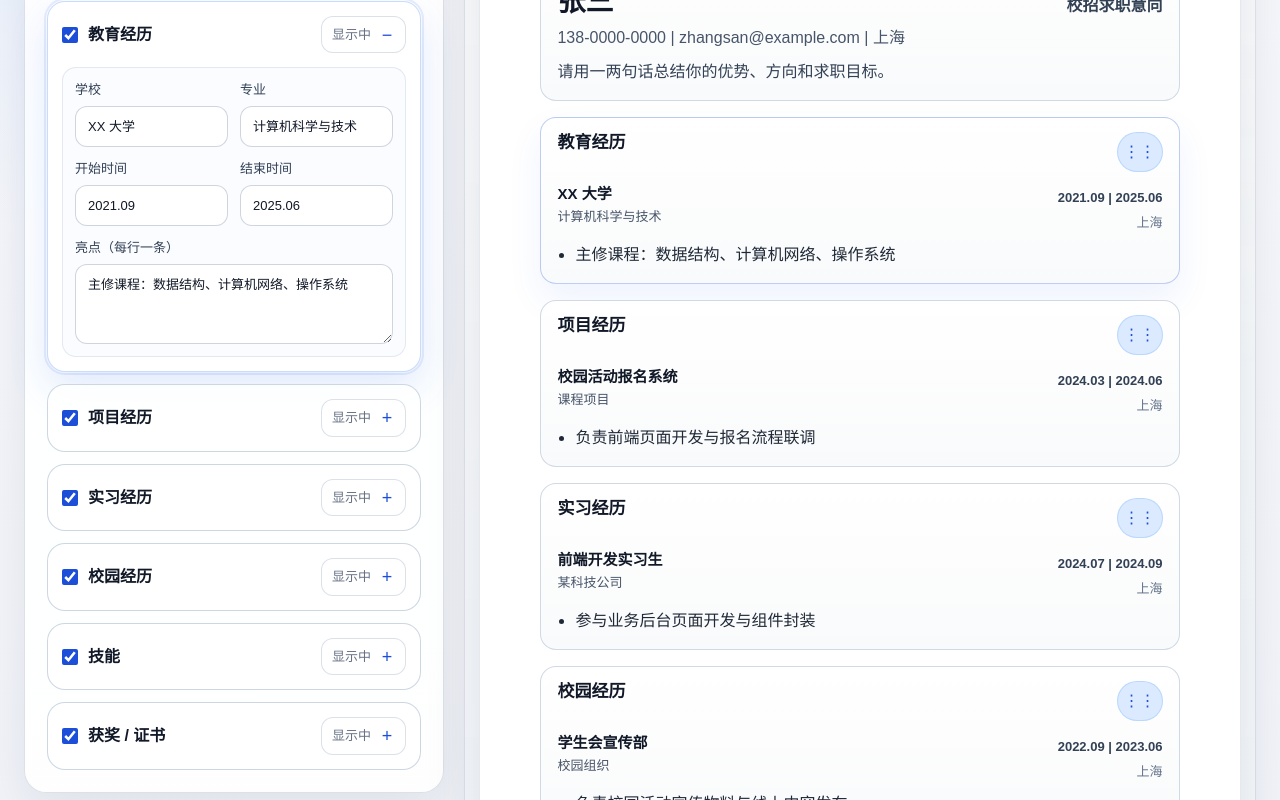
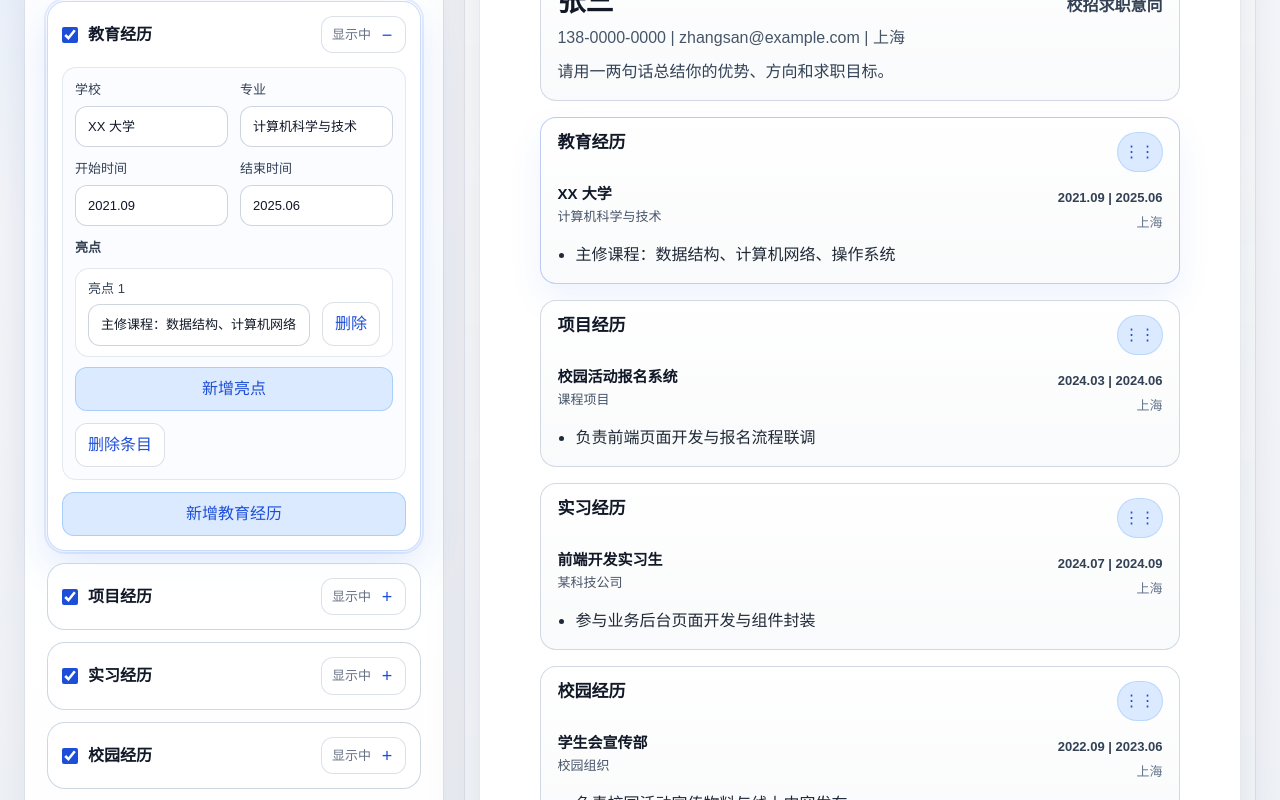
Before and after one commit to yzhiheng05/resume-builder, a React (Vite) app: page / in a window 1280 px wide. Both pictures are taken after a click on the element 860 px from the left and 558 px from the top of the page. Shown: the part 358-1158 px from the top of the page. Built offline with nearby package versions, Linux system fonts and the light colour scheme.

Commit message:
feat: refine experience editing

```diff
--- a/src/App.tsx
+++ b/src/App.tsx
@@ -14,6 +14,8 @@ const sectionLabels: Record<SectionId, string> = {
   skills: "技能",
   awards: "获奖 / 证书"
 };
+
+type TimelineSectionId = "education" | "projects" | "internships" | "campus";
 
 function SectionCard({
   title,
@@ -73,6 +75,101 @@ function getAdjacentVisibleSectionId(sectionOrder: SectionId[], visibleSectionId
   }
 
   return visibleSectionIds[visibleIndex + 1] ?? visibleSectionIds[visibleIndex - 1] ?? null;
+}
+
+function EmptyDraftNote({ text }: { text: string }) {
+  return <p className="editor-empty-note">{text}</p>;
+}
+
+function BulletListEditor({
+  items,
+  onChangeItem,
+  onRemoveItem,
+  onAddItem
+}: {
+  items: string[];
+  onChangeItem: (index: number, value: string) => void;
+  onRemoveItem: (index: number) => void;
+  onAddItem: () => void;
+}) {
+  return (
+    <div className="field-stack form-span-full">
+      <span className="field-stack__label">亮点</span>
+      {items.length === 0 ? <EmptyDraftNote text="暂无亮点，可点击下方新增。" /> : null}
+      <div className="section-list section-list--nested">
+        {items.map((item, index) => (
+          <div key={`bullet-${index}`} className="inline-row inline-row--stacked">
+            <label className="inline-row__field">
+              亮点 {index + 1}
+              <input
+                aria-label={`亮点 ${index + 1}`}
+                value={item}
+                onChange={(event) => onChangeItem(index, event.target.value)}
+              />
+            </label>
+            <button
+              type="button"
+              className="ghost-button"
+              aria-label={`删除亮点 ${index + 1}`}
+              onClick={() => onRemoveItem(index)}
+            >
+              删除
+            </button>
+          </div>
+        ))}
+      </div>
+      <button type="button" className="secondary-button" onClick={onAddItem}>
+        新增亮点
+      </button>
+    </div>
+  );
+}
+
+function SimpleListEditor({
+  items,
+  itemLabel,
+  addLabel,
+  emptyNote,
+  onChangeItem,
+  onRemoveItem,
+  onAddItem
+}: {
+  items: string[];
+  itemLabel: string;
+  addLabel: string;
+  emptyNote: string;
+  onChangeItem: (index: number, value: string) => void;
+  onRemoveItem: (index: number) => void;
+  onAddItem: () => void;
+}) {
+  return (
+    <div className="section-list">
+      {items.length === 0 ? <EmptyDraftNote text={emptyNote} /> : null}
+      {items.map((item, index) => (
+        <div key={`${itemLabel}-${index}`} className="inline-row">
+          <label className="inline-row__field">
+            {itemLabel} {index + 1}
+            <input
+              aria-label={`${itemLabel} ${index + 1}`}
+              value={item}
+              onChange={(event) => onChangeItem(index, event.target.value)}
+            />
+          </label>
+          <button
+            type="button"
+            className="ghost-button"
+            aria-label={`删除${itemLabel} ${index + 1}`}
+            onClick={() => onRemoveItem(index)}
+          >
+            删除
+          </button>
+        </div>
+      ))}
+      <button type="button" className="secondary-button" onClick={onAddItem}>
+        {addLabel}
+      </button>
+    </div>
+  );
 }
 
 export default function App() {
@@ -206,6 +303,45 @@ export default function App() {
     setActiveSectionId(sectionId);
   }
 
+  function updateTimelineBullets(
+    sectionId: TimelineSectionId,
+    entryIndex: number,
+    updater: (bullets: string[]) => string[]
+  ) {
+    const entry = resume[sectionId][entryIndex];
+
+    if (!entry) {
+      return;
+    }
+
+    updateTimelineEntry(sectionId, entryIndex, {
+      bullets: updater(entry.bullets)
+    });
+  }
+
+  function updateBulletItem(
+    sectionId: TimelineSectionId,
+    entryIndex: number,
+    bulletIndex: number,
+    value: string
+  ) {
+    updateTimelineBullets(sectionId, entryIndex, (bullets) => {
+      const next = [...bullets];
+      next[bulletIndex] = value;
+      return next;
+    });
+  }
+
+  function addBulletItem(sectionId: TimelineSectionId, entryIndex: number) {
+    updateTimelineBullets(sectionId, entryIndex, (bullets) => [...bullets, ""]);
+  }
+
+  function removeBulletItem(sectionId: TimelineSectionId, entryIndex: number, bulletIndex: number) {
+    updateTimelineBullets(sectionId, entryIndex, (bullets) =>
+      bullets.filter((_, currentIndex) => currentIndex !== bulletIndex)
+    );
+  }
+
   return (
     <div className="app-shell">
       <HeaderBar onReset={reset} />
@@ -322,24 +458,36 @@ export default function App() {
                               }
                             />
                           </label>
-                          <label className="form-span-full">
-                            亮点（每行一条）
-                            <textarea
-                              rows={3}
-                              value={entry.bullets.join("\n")}
-                              onChange={(event) =>
-                                updateTimelineEntry("education", index, {
-                                  bullets: event.target.value
-                                    .split("\n")
-                                    .map((line) => line.trim())
-                                    .filter(Boolean)
-                                })
+                          <BulletListEditor
+                            items={entry.bullets}
+                            onChangeItem={(bulletIndex, value) =>
+                              updateBulletItem("education", index, bulletIndex, value)
                             }
+                            onRemoveItem={(bulletIndex) =>
+                              removeBulletItem("education", index, bulletIndex)
+                            }
+                            onAddItem={() => addBulletItem("education", index)}
                           />
-                          </label>
+                        </div>
+                        <div className="list-item__actions">
+                          <button
+                            type="button"
+                            className="ghost-button"
+                            aria-label={`删除教育经历条目 ${index + 1}`}
+                            onClick={() => removeTimelineEntry("education", index)}
+                          >
+                            删除条目
+                          </button>
                         </div>
                       </article>
                     ))}
+                    <button
+                      type="button"
+                      className="secondary-button"
+                      onClick={() => addTimelineEntry("education")}
+                    >
+                      新增教育经历
+                    </button>
                   </div>
                 ) : null}
 
@@ -394,28 +542,28 @@ export default function App() {
                             />
                           </label>
                           <label className="form-span-full">
-                            亮点（每行一条）
-                            <textarea
-                              rows={4}
-                              value={entry.bullets.join("\n")}
-                              onChange={(event) =>
-                                updateTimelineEntry(sectionId, index, {
-                                  bullets: event.target.value
-                                    .split("\n")
-                                    .map((line) => line.trim())
-                                    .filter(Boolean)
-                                })
+                            <BulletListEditor
+                              items={entry.bullets}
+                              onChangeItem={(bulletIndex, value) =>
+                                updateBulletItem(sectionId, index, bulletIndex, value)
                               }
+                              onRemoveItem={(bulletIndex) =>
+                                removeBulletItem(sectionId, index, bulletIndex)
+                              }
+                              onAddItem={() => addBulletItem(sectionId, index)}
                             />
                           </label>
                         </div>
+                        <div className="list-item__actions">
                           <button
                             type="button"
                             className="ghost-button"
+                            aria-label={`删除${sectionLabels[sectionId]}条目 ${index + 1}`}
                             onClick={() => removeTimelineEntry(sectionId, index)}
                           >
                             删除条目
                           </button>
+                        </div>
                       </article>
                     ))}
                     <button
@@ -429,47 +577,27 @@ export default function App() {
                 ) : null}
 
                 {sectionId === "skills" ? (
-                  <div className="section-list">
-                    {resume.skills.map((skill, index) => (
-                      <div key={`${skill}-${index}`} className="inline-row">
-                        <label className="inline-row__field">
-                          技能 {index + 1}
-                          <input
-                            value={skill}
-                            onChange={(event) => updateSkill(index, event.target.value)}
+                  <SimpleListEditor
+                    items={resume.skills}
+                    itemLabel="技能"
+                    addLabel="新增技能"
+                    emptyNote="暂无技能，可点击下方新增。"
+                    onChangeItem={updateSkill}
+                    onRemoveItem={removeSkill}
+                    onAddItem={addSkill}
                   />
-                        </label>
-                        <button type="button" className="ghost-button" onClick={() => removeSkill(index)}>
-                          删除
-                        </button>
-                      </div>
-                    ))}
-                    <button type="button" className="secondary-button" onClick={addSkill}>
-                      新增技能
-                    </button>
-                  </div>
                 ) : null}
 
                 {sectionId === "awards" ? (
-                  <div className="section-list">
-                    {resume.awards.map((award, index) => (
-                      <div key={`${award}-${index}`} className="inline-row">
-                        <label className="inline-row__field">
-                          条目 {index + 1}
-                          <input
-                            value={award}
-                            onChange={(event) => updateAward(index, event.target.value)}
+                  <SimpleListEditor
+                    items={resume.awards}
+                    itemLabel="获奖 / 证书"
+                    addLabel="新增获奖 / 证书"
+                    emptyNote="暂无获奖或证书，可点击下方新增。"
+                    onChangeItem={updateAward}
+                    onRemoveItem={removeAward}
+                    onAddItem={addAward}
                   />
-                        </label>
-                        <button type="button" className="ghost-button" onClick={() => removeAward(index)}>
-                          删除
-                        </button>
-                      </div>
-                    ))}
-                    <button type="button" className="secondary-button" onClick={addAward}>
-                      新增获奖 / 证书
-                    </button>
-                  </div>
                 ) : null}
               </SectionCard>
             ))}
--- a/src/styles.css
+++ b/src/styles.css
@@ -272,6 +272,10 @@ button {
   gap: 12px;
 }
 
+.section-list--nested {
+  gap: 8px;
+}
+
 .list-item,
 .inline-row {
   border: 1px solid rgba(226, 232, 240, 0.95);
@@ -286,8 +290,42 @@ button {
   align-items: flex-end;
 }
 
+.inline-row--stacked {
+  padding: 10px 12px;
+  background: #ffffff;
+}
+
 .inline-row__field {
   flex: 1;
+}
+
+.field-stack {
+  display: flex;
+  flex-direction: column;
+  gap: 10px;
+}
+
+.field-stack__label {
+  color: #334155;
+  font-size: 13px;
+  font-weight: 600;
+}
+
+.list-item__actions {
+  display: flex;
+  gap: 8px;
+  flex-wrap: wrap;
+  margin-top: 12px;
+}
+
+.editor-empty-note {
+  margin: 0;
+  padding: 10px 12px;
+  border: 1px dashed rgba(191, 219, 254, 0.9);
+  border-radius: 12px;
+  background: rgba(239, 246, 255, 0.7);
+  color: var(--muted);
+  font-size: 13px;
 }
 
 .ghost-button,
```
Also changed, not shown: 2 other files (tests, documents, lock files or other folders). Lines whose indentation alone changed are shown as unchanged.
